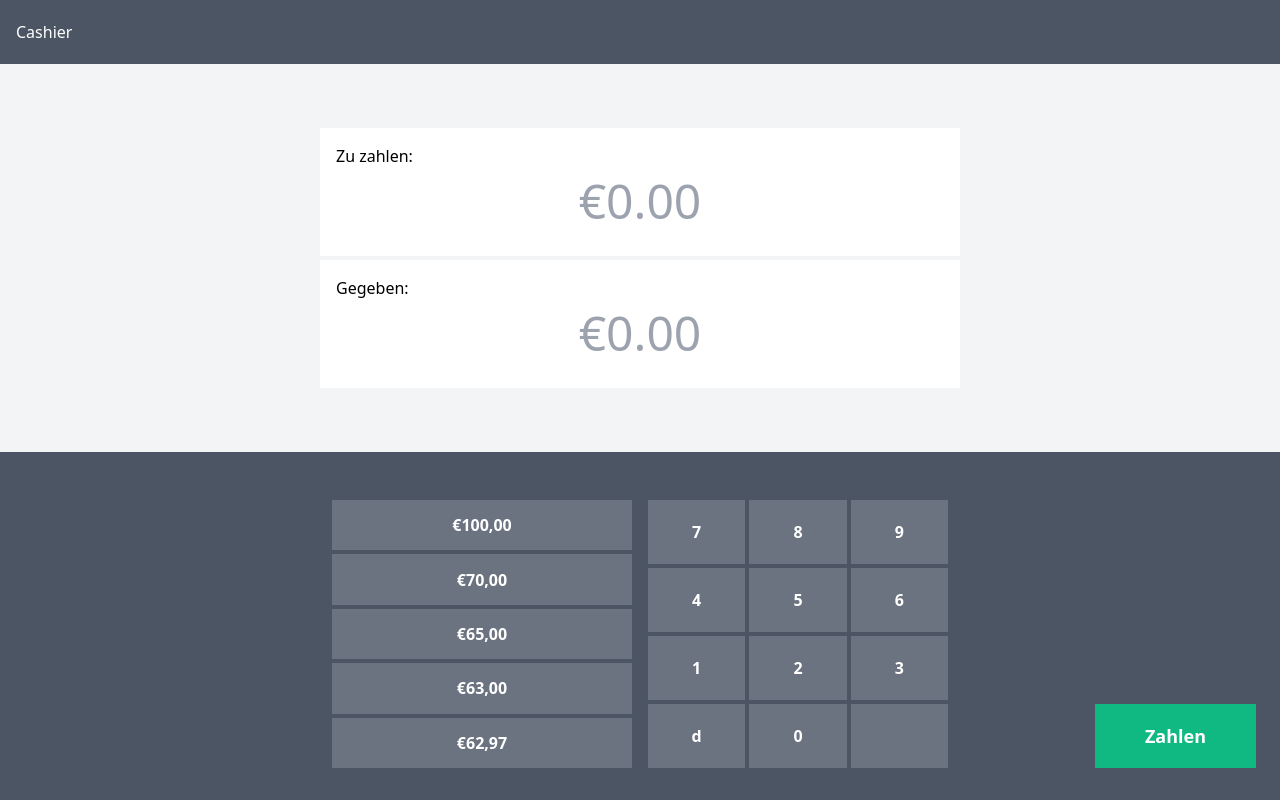
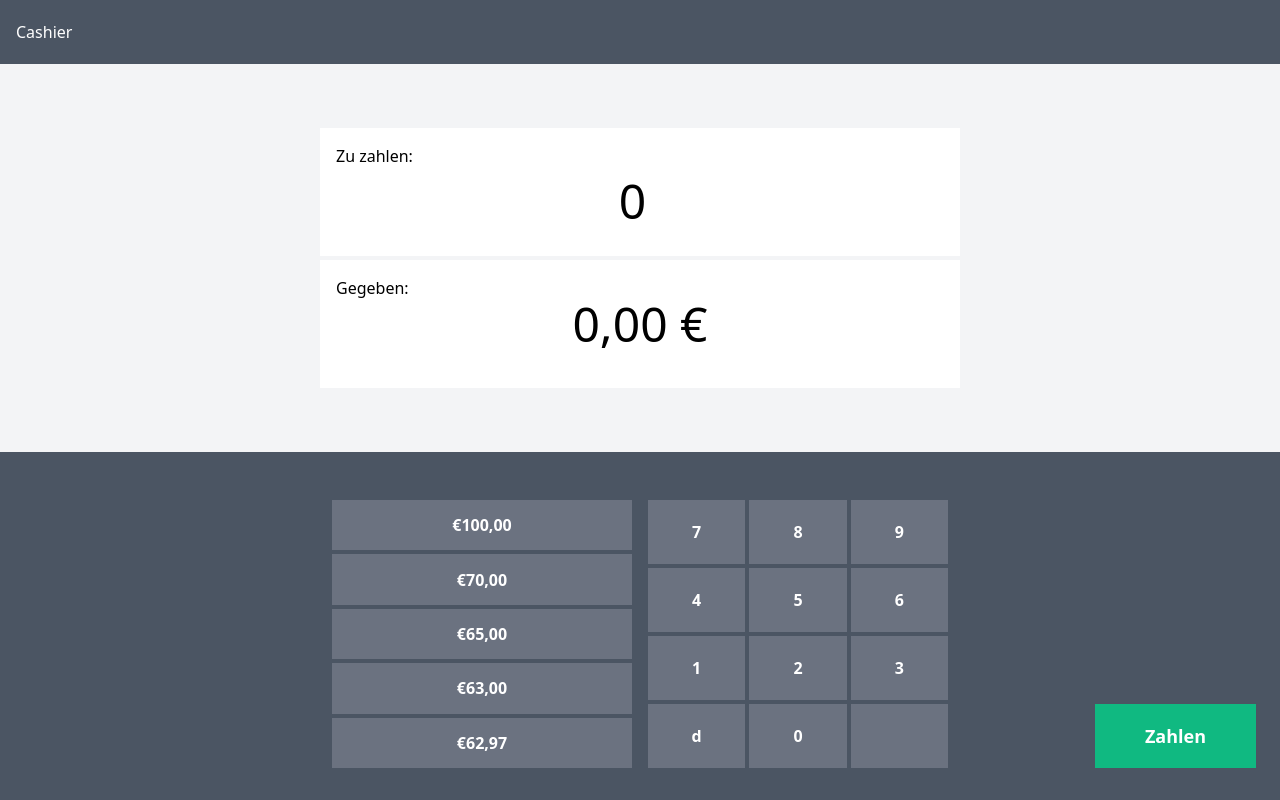
Before and after one commit to roschaefer/cashier, a Vue app: page / in a window 1280 px wide. Built offline with nearby package versions, Linux system fonts and the light colour scheme.

Commit message:
feat: test and implement calculation component

```diff
--- a/src/App.vue
+++ b/src/App.vue
@@ -5,7 +5,7 @@
     </nav>
     <div class="flex-grow">
       <div class="h-full md:w-1/2 mx-auto flex flex-col justify-center">
-        <Calculation />
+        <Calculation v-model:cost="cost" :given="given" />
       </div>
     </div>
 
@@ -30,10 +30,10 @@
 
 <script lang="ts">
 import "./index.css";
-import { defineComponent } from "vue";
-import NumPad from "./components/NumPad.vue";
-import Suggestions from "./components/Suggestions.vue";
-import Calculation from "./components/Calculation.vue";
+import { ref, defineComponent } from "vue";
+import NumPad from "./components/NumPad/NumPad.vue";
+import Suggestions from "./components/Suggestions/Suggestions.vue";
+import Calculation from "./components/Calculation/Calculation.vue";
 
 export default defineComponent({
   name: "App",
@@ -42,5 +42,10 @@ export default defineComponent({
     Suggestions,
     Calculation,
   },
+  setup() {
+    const cost = ref(0);
+    const given = ref(null);
+    return { given, cost };
+  },
 });
 </script>
--- a/src/components/Calculation.vue
+++ /dev/null
@@ -1,18 +0,0 @@
-<template>
-  <div class="space-y-1">
-    <div class="h-32 p-4 bg-white flex flex-col">
-      Zu zahlen:
-      <input
-        class="self-center w-full text-5xl text-center border-0"
-        placeholder="€0.00"
-      />
-    </div>
-    <div class="h-32 p-4 bg-white flex flex-col">
-      Gegeben:
-      <input
-        class="self-center w-full text-5xl text-center border-0"
-        placeholder="€0.00"
-      />
-    </div>
-  </div>
-</template>
--- /dev/null
+++ b/src/components/Calculation/Calculation.vue
@@ -0,0 +1,52 @@
+<template>
+  <div class="space-y-1">
+    <div class="h-32 p-4 bg-white flex flex-col">
+      Zu zahlen:
+      <input
+        class="self-center w-full text-5xl text-center border-0"
+        type="number"
+        placeholder="€0.00"
+        :value="cost"
+        @input="$emit('update:cost', Number($event.target.value))"
+      />
+    </div>
+    <div class="h-32 p-4 bg-white flex flex-col">
+      Gegeben:
+      <span class="self-center w-full text-5xl text-center border-0">
+        {{ format(given) }}
+      </span>
+    </div>
+    <div v-if="change" class="h-32 p-4 bg-white flex flex-col">
+      Wechselgeld:
+      <span class="self-center w-full text-5xl text-center border-0">
+        {{ format(change) }}
+      </span>
+    </div>
+  </div>
+</template>
+
+<script lang="ts">
+import { computed, defineComponent } from "vue";
+
+const FORMAT = new Intl.NumberFormat("de-DE", {
+  style: "currency",
+  currency: "EUR",
+});
+
+export default defineComponent({
+  props: {
+    cost: { type: Number, default: () => null },
+    given: { type: Number, default: () => null },
+  },
+  emits: ["update:cost"],
+  setup(props) {
+    const change = computed(() => {
+      if (!(Number.isInteger(props.cost) && Number.isInteger(props.given)))
+        return null;
+      return props.given - props.cost;
+    });
+
+    return { change, format: (value) => FORMAT.format(value / 100.0) };
+  },
+});
+</script>
--- a/src/main.ts
+++ b/src/main.ts
@@ -1,4 +1,5 @@
 import { createApp } from "vue";
 import App from "./App.vue";
 
-createApp(App).mount("#app");
+const app = createApp(App);
+app.mount("#app");
```
Also changed, not shown: package.json (+6 -6 lines), src/components/NumPad/NumPad.vue (renamed from src/components/NumPad.vue), src/components/Suggestions/Suggestions.vue (renamed from src/components/Suggestions.vue), 2 other files (tests, documents, lock files or other folders).
